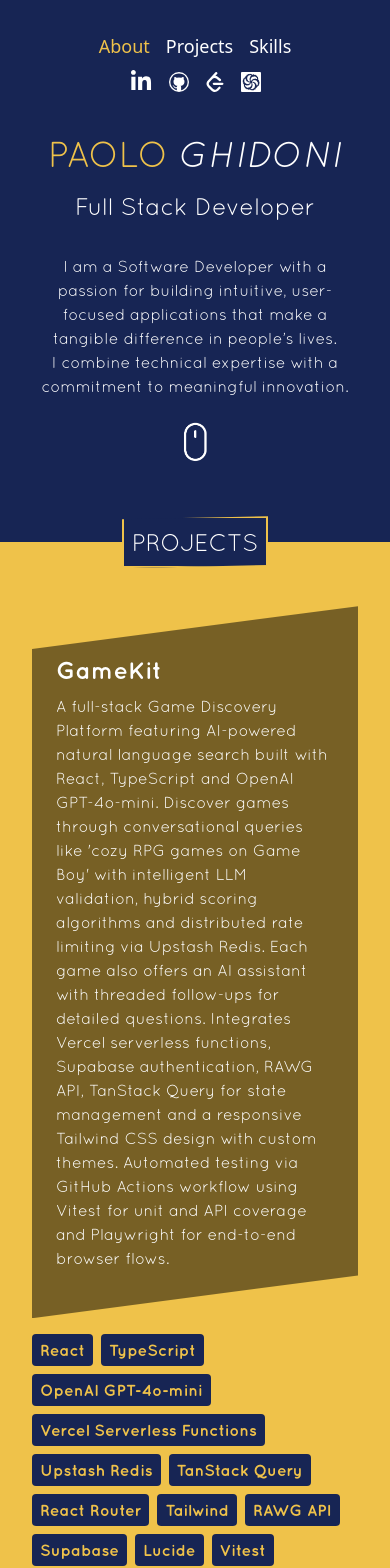
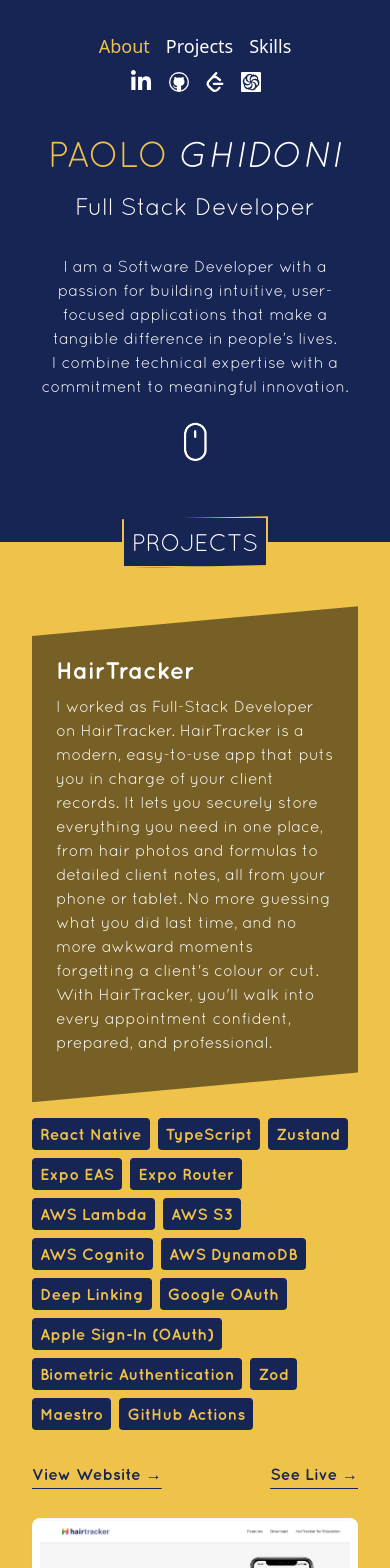
Before and after one commit to paologhidoni/portfolio, a React (Vite) app: page / in a window 390 px wide. Shown: the top 1568 px of the page. Built offline with nearby package versions, Linux system fonts and the light colour scheme.

Commit message:
Add HairTracker project entry with expanded mobile stack details.
Introduce the new HairTracker portfolio project, including screenshot asset, description updates, and technologies covering AWS services, auth, deep linking, biometrics, and testing.

```diff
--- a/src/data/projects.ts
+++ b/src/data/projects.ts
@@ -6,8 +6,48 @@
 import investmentImg from "../assets/investmentcalculator.png";
 // import workInProgressImg from "../assets/inprogress.jpg";
 import gamekitImg from "../assets/gamekit.png";
+import hairTrackerImg from "../assets/hairtracker.png";
 
-export const projects = [
+export interface ProjectData {
+  id: string;
+  title: string;
+  description: string;
+  image: string;
+  technologies: string[];
+  github?: string;
+  live: string;
+  website?: string;
+  aiPowered?: boolean;
+}
+
+export const projects: ProjectData[] = [
+  {
+    id: "project-8",
+    title: "HairTracker",
+    description:
+      "I worked as Full-Stack Developer on HairTracker. HairTracker is a modern, easy-to-use app that puts you in charge of your client records. It lets you securely store everything you need in one place, from hair photos and formulas to detailed client notes, all from your phone or tablet. No more guessing what you did last time, and no more awkward moments forgetting a client's colour or cut. With HairTracker, you'll walk into every appointment confident, prepared, and professional.",
+    image: hairTrackerImg,
+    technologies: [
+      "React Native",
+      "TypeScript",
+      "Zustand",
+      "Expo EAS",
+      "Expo Router",
+      "AWS Lambda",
+      "AWS S3",
+      "AWS Cognito",
+      "AWS DynamoDB",
+      "Deep Linking",
+      "Google OAuth",
+      "Apple Sign-In (OAuth)",
+      "Biometric Authentication",
+      "Zod",
+      "Maestro",
+      "GitHub Actions",
+    ],
+    website: "https://hairtracker.app/",
+    live: "https://play.google.com/store/apps/details?id=app.hairtracker&pli=1",
+  },
   {
     id: "project-7",
     title: "GameKit",
```
Also changed, not shown: src/assets/hairtracker.png (added).
